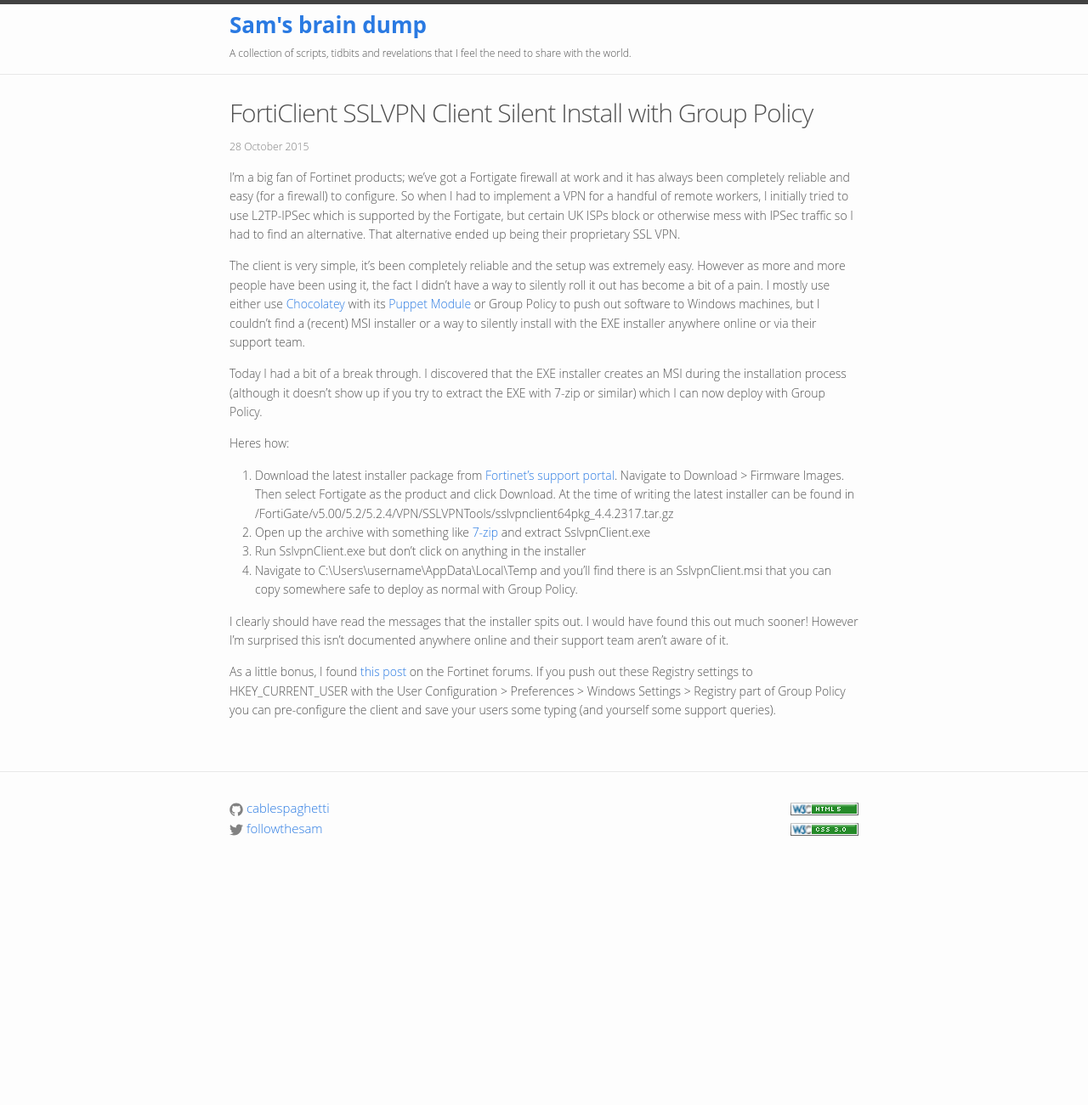
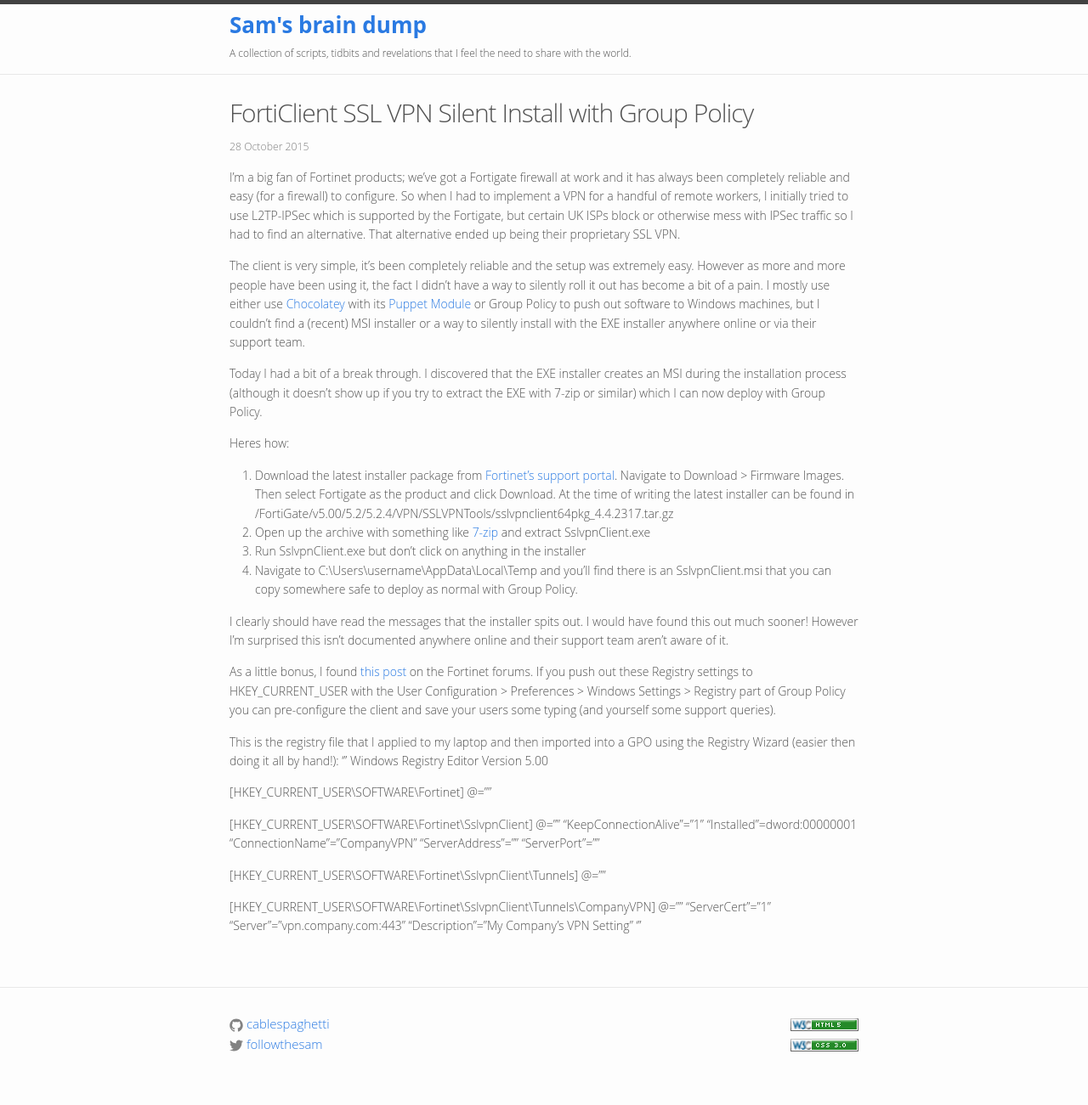
Before and after one commit to cablespaghetti/cablespaghetti.github.io, a Jekyll site: the page built from _posts/2015-10-28-forticlient-silent-install.markdown, in a window 1280 px wide. Shown: the whole page at 85% size. Built offline with Jekyll 4.4.1, drawn with Linux system fonts in a browser that asks for light colours; before the commit the page ends 1047 px from its top, so only the background shows below that.

Commit message:
Added registry file

```diff
--- a/_posts/2015-10-28-forticlient-silent-install.markdown
+++ b/_posts/2015-10-28-forticlient-silent-install.markdown
@@ -1,6 +1,6 @@
 ---
 layout: post
-title:  "FortiClient SSLVPN Client Silent Install with Group Policy"
+title:  "FortiClient SSL VPN Silent Install with Group Policy"
 description: "I've never been able to find a way to silently install the Fortinet SSLVPN client with Group Policy or otherwise. Today I had a bit of a break through."
 date:   2015-10-28 21:00
 tags: scripts networking windows
@@ -22,3 +22,28 @@
 I clearly should have read the messages that the installer spits out. I would have found this out much sooner! However I'm surprised this isn't documented anywhere online and their support team aren't aware of it.
 
 As a little bonus, I found [this post](https://forum.fortinet.com/tm.aspx?m=96610) on the Fortinet forums. If you push out these Registry settings to HKEY_CURRENT_USER with the User Configuration > Preferences > Windows Settings > Registry part of Group Policy you can pre-configure the client and save your users some typing (and yourself some support queries).
+
+This is the registry file that I applied to my laptop and then imported into a GPO using the Registry Wizard (easier then doing it all by hand!):
+'''
+Windows Registry Editor Version 5.00
+
+[HKEY_CURRENT_USER\SOFTWARE\Fortinet]
+@=""
+
+[HKEY_CURRENT_USER\SOFTWARE\Fortinet\SslvpnClient]
+@=""
+"KeepConnectionAlive"="1"
+"Installed"=dword:00000001
+"ConnectionName"="CompanyVPN"
+"ServerAddress"=""
+"ServerPort"=""
+
+[HKEY_CURRENT_USER\SOFTWARE\Fortinet\SslvpnClient\Tunnels]
+@=""
+
+[HKEY_CURRENT_USER\SOFTWARE\Fortinet\SslvpnClient\Tunnels\CompanyVPN]
+@=""
+"ServerCert"="1"
+"Server"="vpn.company.com:443"
+"Description"="My Company's VPN Setting"
+'''
```
